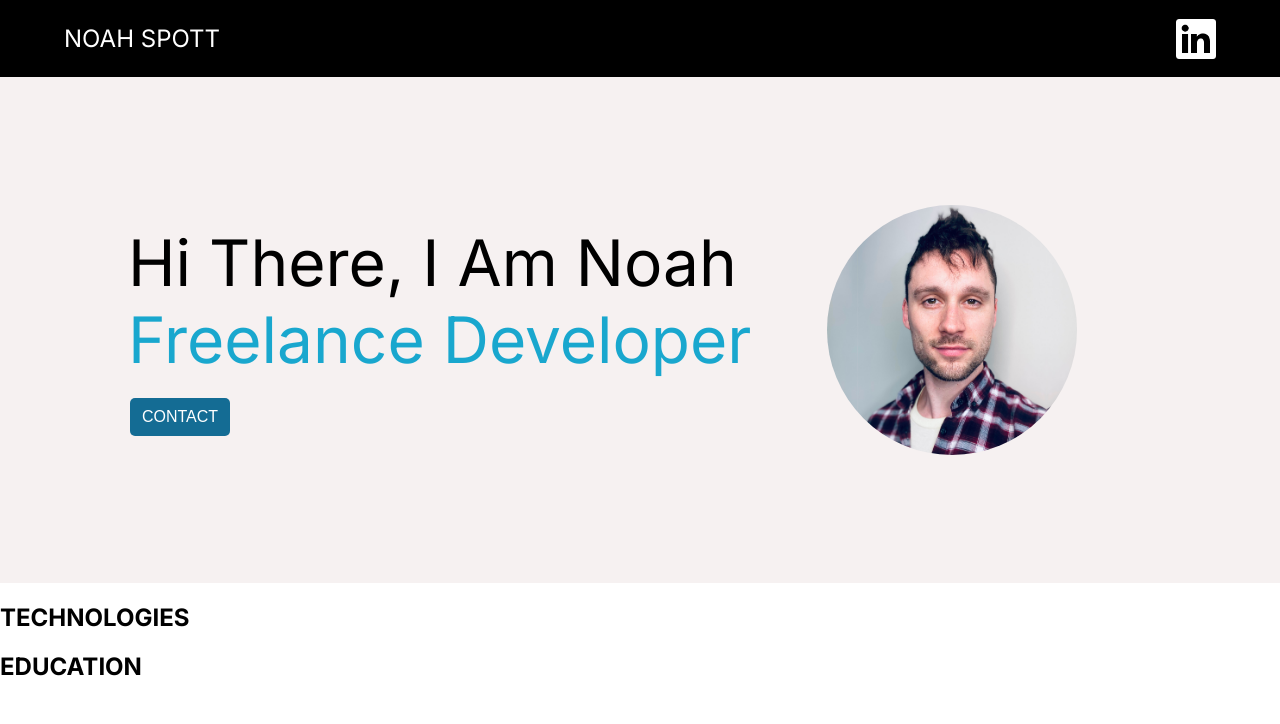
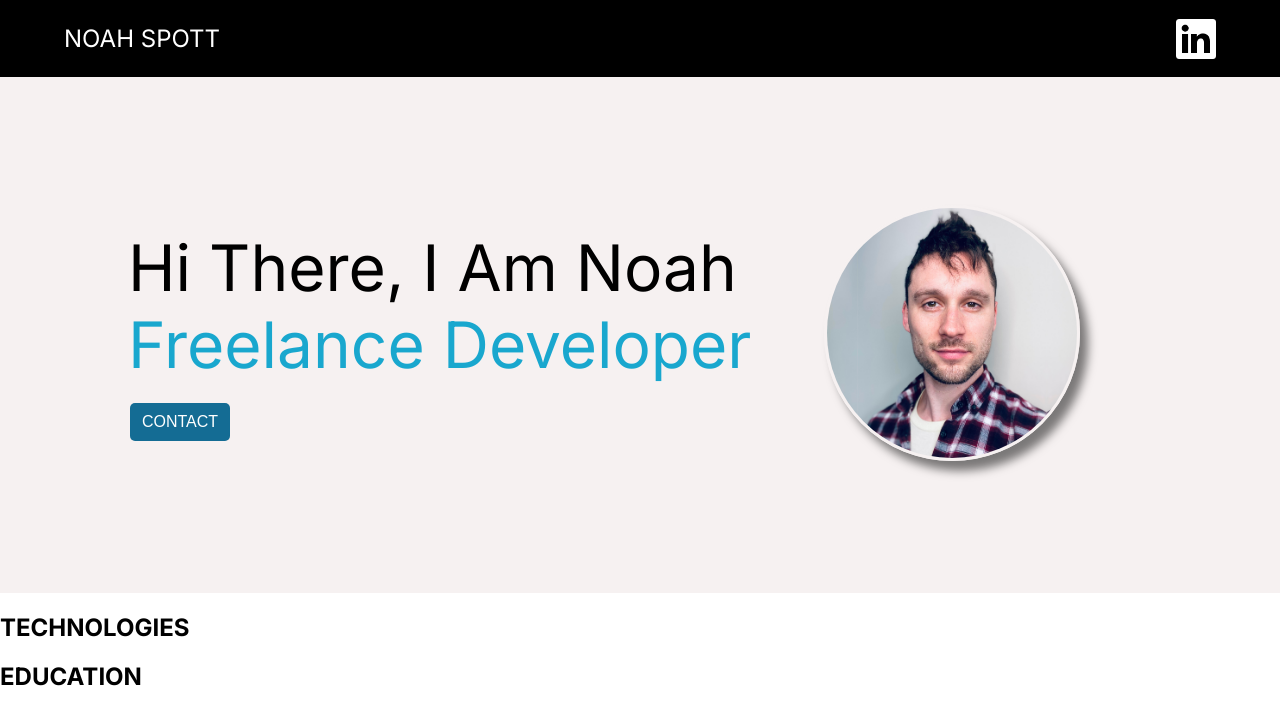
Before and after one commit to noahspott/react-business-card, a React (Vite) app: page / in a window 1280 px wide. Shown: the top 724 px of the page. Built offline with nearby package versions, Linux system fonts and the light colour scheme.

Commit message:
- Added animation to image

```diff
--- a/src/components/Contact.jsx
+++ b/src/components/Contact.jsx
@@ -11,7 +11,9 @@ export default function Contact(){
                     <button id='contact-button'>CONTACT</button>
                 </div>
 
-                <img className='circle' src="src/assets/noah-bust.jpg" alt="Noah Photo" />
+                <div id='circle-container'>
+                    <img className='circle' src="src/assets/noah-bust.jpg" alt="Noah Photo" />
+                </div>
 
             </section>
         </>
--- a/src/index.css
+++ b/src/index.css
@@ -75,16 +75,31 @@ h1 {
   margin: 0;
 }
 
+@keyframes shadowMove {
+  0% {
+    box-shadow: 5px 10px 10px rgba(0, 0, 0, 0.5); /* Initial shadow position */
+  }
+  50% {
+    box-shadow: 10px 10px 10px rgba(0, 0, 0, 0.5); /* Move right */
+  }
+  100% {
+    box-shadow: 5px 10px 10px rgba(0, 0, 0, 0.5); /* Return to initial position */
+  }
+}
+
 .circle {
-  width: 250px; /* Set the width and height to create a fixed-size circle */
+  width: 250px;
   height: 250px;
-  overflow: hidden; /* Hide any content that extends beyond the circle */
-  border-radius: 50%; /* Make it a circle */
-  position: relative; /* Needed for absolute positioning of children */
-  animation: wobble 2s ease-in-out infinite; /* Apply the animation */
+  overflow: hidden;
+  border-radius: 50%;
+  border-style: solid;
+  border-color: var(--off-white);
+  box-shadow: 10px 10px 10px rgba(0, 0, 0, 0.25); /* Initial shadow position */
+  position: relative;
+  animation: wobble 4s ease-in-out infinite, shadowMove 8s linear infinite; /* Apply both animations */
 }
 
 .circle img {
-  width: 100%; /* Ensure the image takes up the entire container */
-  height: auto; /* Maintain the image's aspect ratio */
+  width: 100%;
+  height: auto;
 }
```
